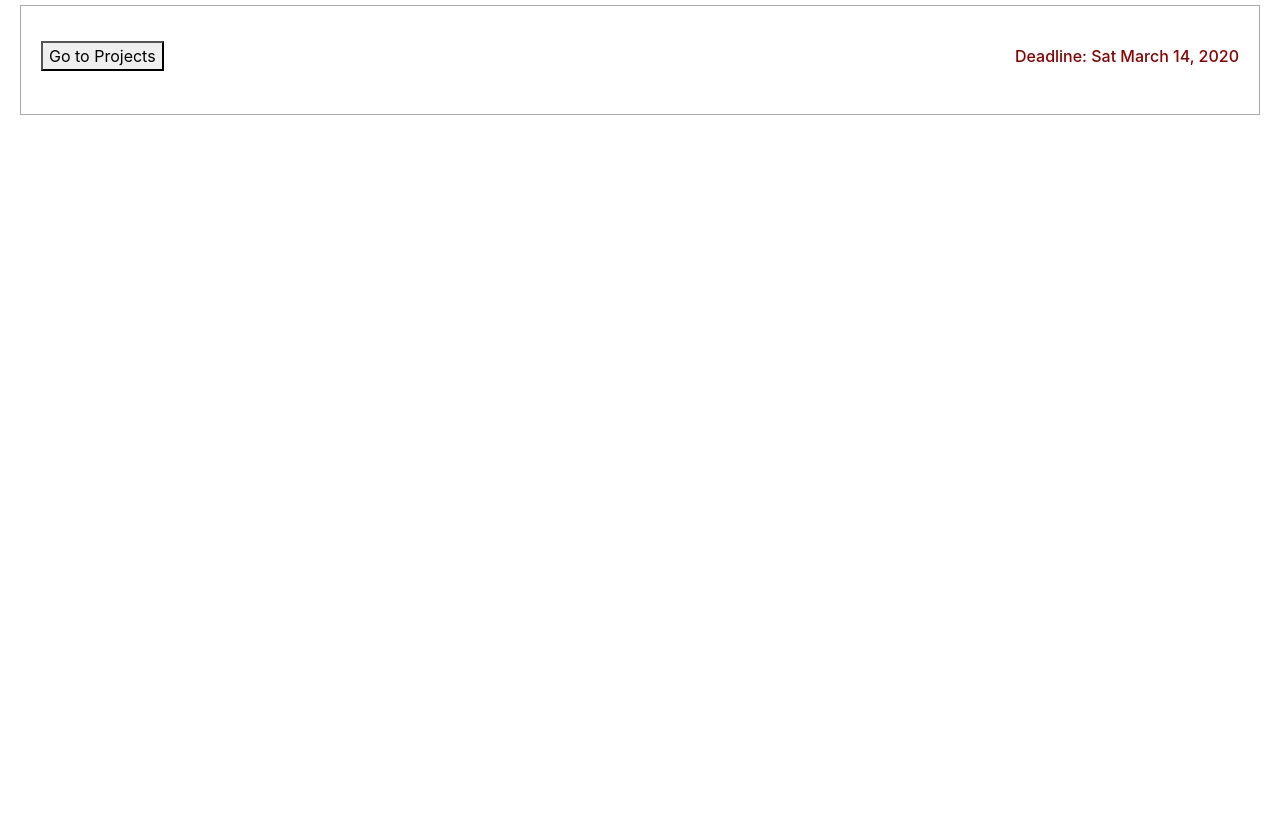
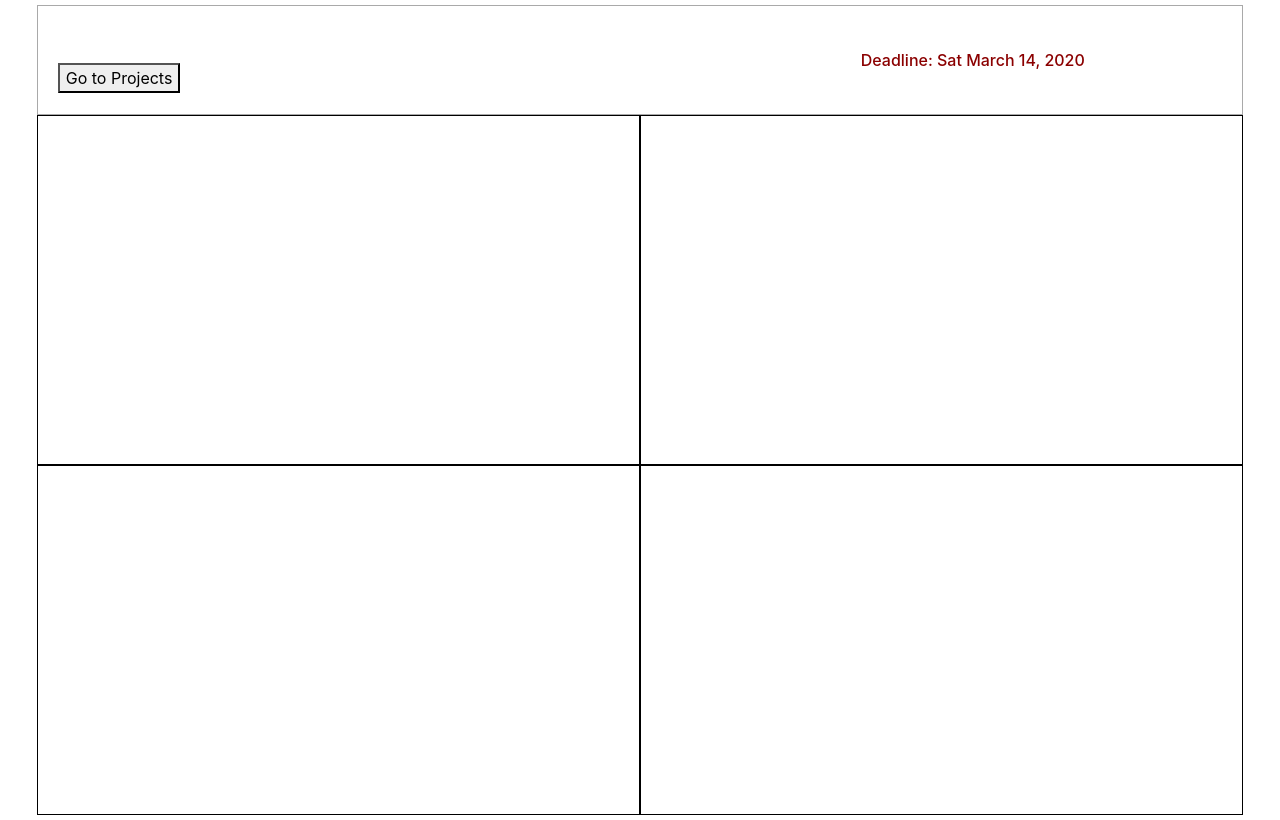
Before and after one commit to AmitP88/Project-Management-App, a React (Create React App) app in the folder client/: page /projectpage in a window 1280 px wide. Built offline with nearby package versions, Linux system fonts and the light colour scheme.

Commit message:
created 2 x 2 grid

```diff
--- a/client/src/components/ProjectPage/ProjectPage.js
+++ b/client/src/components/ProjectPage/ProjectPage.js
@@ -26,6 +26,16 @@ const ProjectPage = () => {
           <Moment format="ddd MMMM D, YYYY">{selected_project.deadline}</Moment>
         </div>
       </div>
+      <div className="page_content">
+        <div className="row">
+          <div className="container"></div>
+          <div className="container"></div>
+        </div>
+        <div className="row">
+          <div className="container"></div>
+          <div className="container"></div>
+        </div>
+      </div>
     </div>
   );
 }
--- a/client/src/components/ProjectPage/ProjectPage.sass
+++ b/client/src/components/ProjectPage/ProjectPage.sass
@@ -1,8 +1,12 @@
 .header
-  display: flex;
-  justify-content: space-between;
+  // display: flex;
+  // justify-content: space-between;
+  width: 95%;
   border: 0.5px solid darkgray;
-  margin: 0 15px;
+  margin: 0 auto;
+  display: grid;
+  align-items: center;
+  grid-template-columns: repeat(auto-fit, minmax(240px, 1fr));
   a
     padding: 0 20px;
     margin-top: 35px;
@@ -15,3 +19,14 @@
     height: 100px;
     line-height: 100px;
     padding: 0 20px;
+.page_content
+  .row
+    // display: flex;
+    // justify-content: center;
+    // width: 95%;
+    // margin: 0 auto;
+    .container
+      // height: 350px;
+      // width: 50%;
+      border: 0.5px solid black;
+      margin: 0;
--- a/client/src/components/ProjectPage/media_queries.sass
+++ b/client/src/components/ProjectPage/media_queries.sass
@@ -0,0 +1,21 @@
+// Mobile view
+@media screen and (max-width: 767px)
+  .page_content
+    .row
+      display: block;
+      .container
+        height: 400px;
+        width: 100%;
+        margin: 0 auto;
+
+// Laptop/Desktop view
+@media screen and (min-width: 768px)
+  .page_content
+    .row
+      display: flex;
+      justify-content: center;
+      width: 95%;
+      margin: 0 auto;
+      .container
+        height: 350px;
+        width: 50%;
```
